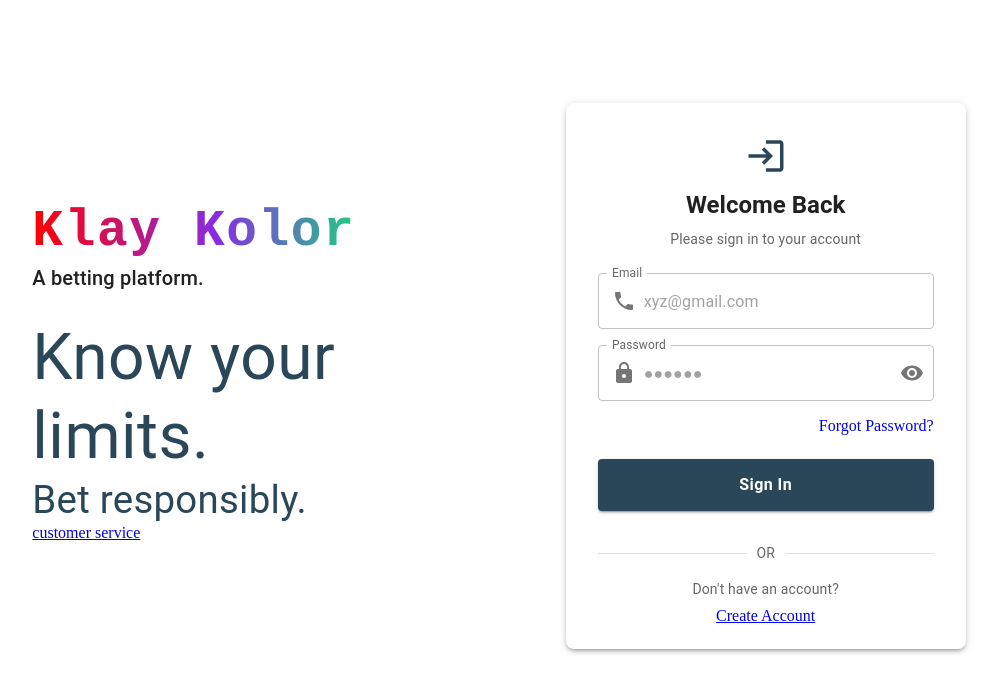
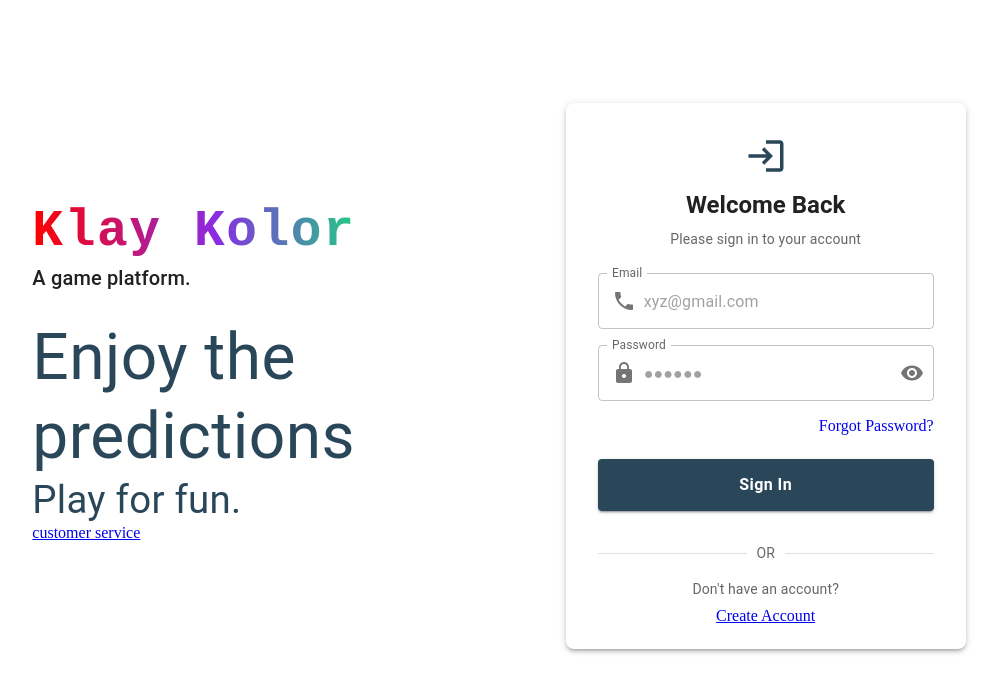
Before and after one commit to pradeepsingh2025/color-trading-one, a React (Vite) app: page /login in a window 1280 px wide. Shown: the top 692 px of the page, without its empty margins (149-1148 px from the left). Built offline with nearby package versions, Linux system fonts and the light colour scheme; no server answers.

Commit message:
edits conti

```diff
--- a/src/pages/Login/Login.jsx
+++ b/src/pages/Login/Login.jsx
@@ -170,7 +170,7 @@ export default function LoginPage() {
             Klay Kolor
           </Typography>
           <Typography component="h1" variant="h6">
-            A betting platform.
+            A game platform.
           </Typography>
           <Typography
             component="h1"
@@ -178,7 +178,7 @@ export default function LoginPage() {
             fontSize="5vmax"
             sx={{ marginTop: "3vh", color: "#2A4759" }}
           >
-            Know your limits.
+            Enjoy the predictions
           </Typography>
           <Typography
             component="h1"
@@ -186,7 +186,7 @@ export default function LoginPage() {
             fontSize="3vmax"
             sx={{ color: "#2A4759" }}
           >
-            Bet responsibly.
+            Play for fun.
           </Typography>
           <NavLink to="/customer-service" style={{ marginTop: "30px" }}>
             customer service
```
